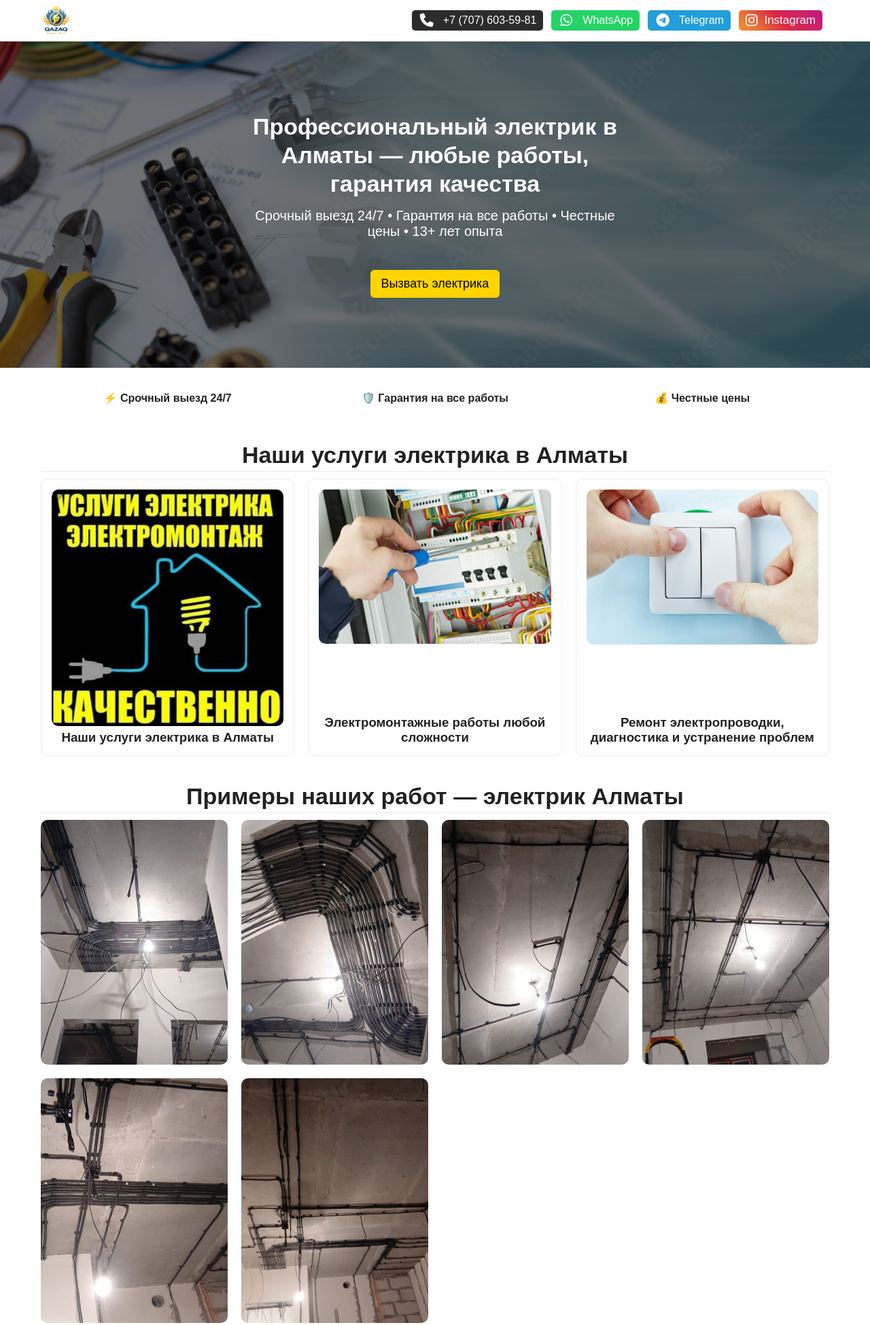
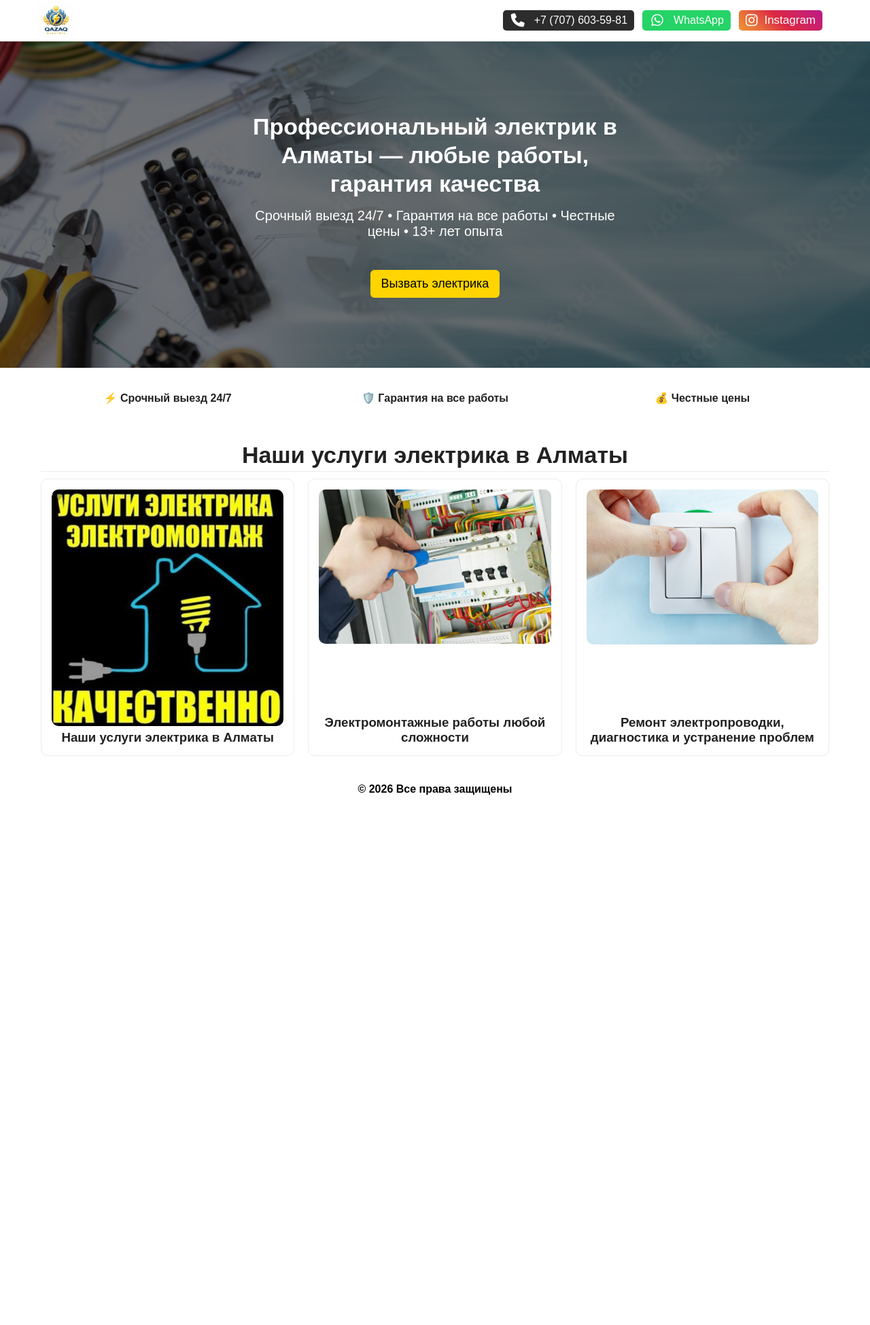
Before and after one commit to g-genady-solomykin-gs/elnar-electrik.kz, a plain HTML site: page index.html in a window 1280 px wide. Shown: the top 1949 px of the page at 68% size. After the commit the page ends 1190 px from the top, so only its background shows below. Drawn offline with Linux system fonts and the light colour scheme.

Commit message:
Add files via upload

```diff
--- a/index.html
+++ b/index.html
@@ -69,7 +69,7 @@
     </a>
 
     <!-- Telegram -->
-    <a href="https://t.me/" target="_blank" class="contact-item telegram">
+    <a href="https://t.me/" target="_blank" class="contact-item telegram" style="display: none;">
         <i class="fa-brands fa-telegram"></i>
         <span>Telegram</span>
     </a>
@@ -130,7 +130,7 @@
     </a>
 
     <!-- Telegram -->
-    <a href="https://t.me/" target="_blank" class="contact-btn telegram">
+    <a href="https://t.me/" target="_blank" class="contact-btn telegram" style="display: none;">
       <i class="fa-brands fa-telegram"></i>
       Telegram
     </a>
@@ -182,7 +182,7 @@
   </div>
 </section>
 
-<section class="gallery">
+<section class="gallery" style="display: none;">
   <div class="container">
     <h2 class="services__title">Примеры наших работ — электрик Алматы</h2>
     <div class="grid-3">
```
